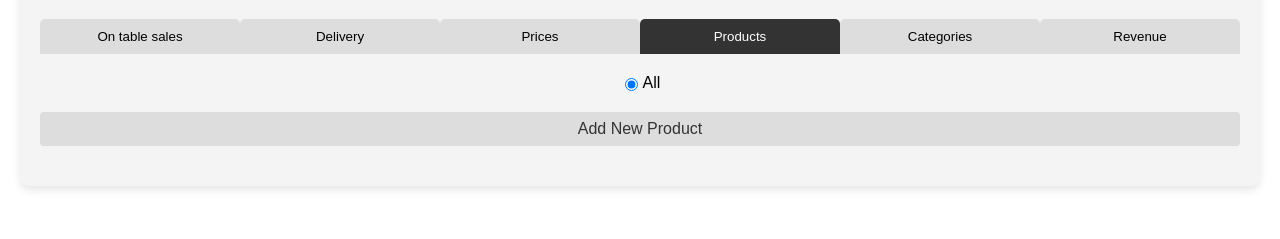
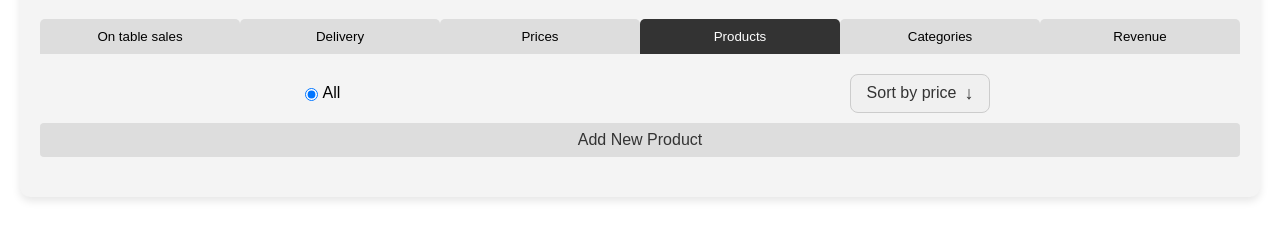
Before and after one commit to ArtemiyPank/KioskWebCheckOut, a website: page public/overview/overview.html in a window 1280 px wide. Both pictures are taken after a click on the button "Products". Shown: the part 89-328 px from the top of the page. Drawn offline with Linux system fonts and the light colour scheme; no server answers.

Commit message:
Product sorting has been added to the overview

```diff
--- a/db.js
+++ b/db.js
@@ -51,7 +51,7 @@ function generateImageName(productsName) {
     .replace(/\s+/g, '-') // Заменяем пробелы на дефисы
     .replace(/-+/g, '-'); // Заменяем несколько дефисов подряд на один
 
-    name += '-' + Date.now(); // метка времени (в миллисекундах) для уникальности
+  name += '-' + Date.now(); // метка времени (в миллисекундах) для уникальности
   return name;
 }
 
--- a/public/overview/overview.css
+++ b/public/overview/overview.css
@@ -385,6 +385,14 @@ table th {
     flex: 1;
     text-align: center;
   }
+
+  .sort-toggle {
+    width: 32px;
+  }
+
+  .sort-text {
+    display: none;
+  }
 }
 
 
@@ -402,3 +410,57 @@ table th {
   width: 40%;
   margin-top: 10px;
 }
+
+
+.filter-sort_container {
+  display: flex;
+  flex-direction: row;
+  align-items: center;
+  justify-content: space-around;
+  margin-bottom: 10px;
+}
+
+.filter_container {
+  display: flex;
+  flex-wrap: wrap;
+  gap: 10px;
+  margin-bottom: 20px;
+  justify-content: center;
+  margin: 0 10px;
+}
+
+
+.sort-toggle {
+  display: inline-flex;
+  align-items: center;
+  justify-content: center;
+  background-color: #f0f0f0;
+  border: 1px solid #ccc;
+  border-radius: 8px;
+  padding: 8px 16px;
+  cursor: pointer;
+  transition: all 0.3s ease;
+}
+
+.sort-toggle:hover {
+  background-color: #e0e0e0;
+  border-color: #999;
+}
+
+.sort-text {
+  font-size: 16px;
+  font-weight: 500;
+  color: #333;
+  margin-right: 8px;
+}
+
+.sort-arrow {
+  font-size: 18px;
+  font-weight: bold;
+  color: #333;
+  transition: transform 0.2s ease-in-out;
+}
+
+.sort-arrow.sort-desc {
+  transform: rotate(180deg);
+}
--- a/public/overview/overview.html
+++ b/public/overview/overview.html
@@ -38,12 +38,21 @@
       <div id="prices-table"></div>
     </div>
     <div id="products" class="tab-content">
-      <!-- Контейнер для фильтра по категориям -->
-      <div id="overview-category-filter" class="filter_container">
+      <div class="filter-sort_container">
+        <div id="category-filter" class="filter_container">
           <label>
-          <input type="radio" name="overview-category" value="all" checked>
+            <input type="radio" name="category" value="all" checked>
             All
           </label>
+          <!-- Радиокнопки для категорий будут добавлены здесь через JavaScript -->
+        </div>
+
+        <div class="sort-container">
+          <div class="sort-toggle" onclick="toggleSortOrder()">
+            <span class="sort-text">Sort by price</span>
+            <span id="sort-arrow" class="sort-arrow">↓</span>
+          </div>
+        </div>
       </div>
 
       <!-- Кнопка для добавления нового товара -->
@@ -51,6 +60,8 @@
 
       <!-- Контейнер для отображения продуктов -->
       <div id="overview-products-container"></div>
+    </div>
+
   </div>
   <div id="categories" class="tab-content">
     <button id="add-new-category-button" onclick="openAddCategoryModal()">Add New Category</button>
--- a/public/overview/overview.js
+++ b/public/overview/overview.js
@@ -1,3 +1,6 @@
+let currentProducts = [];
+let currentSortOrder = 'asc';
+
 // Функция для открытия вкладок
 function openTab(event, tabId) {
   const tabContents = document.querySelectorAll('.tab-content');
@@ -64,7 +67,7 @@ async function loadOverviewCategories() {
   try {
     const response = await fetch('/api/categories');
     const categories = await response.json();
-    const categoryFilter = document.getElementById('overview-category-filter');
+    const categoryFilter = document.getElementById('category-filter');
 
     // Очищаем и добавляем категории в фильтр
     categoryFilter.innerHTML = `
@@ -94,8 +97,9 @@ async function loadOverviewCategories() {
 async function loadOverviewProducts() {
   try {
     const response = await fetch('/api/products');
-    const products = await response.json();
-    displayOverviewProducts(products);
+    currentProducts = await response.json();
+    sortProducts(currentSortOrder)
+    displayOverviewProducts(currentProducts);
   } catch (error) {
     console.error("Error loading products:", error);
   }
@@ -219,7 +223,7 @@ function displayOverviewProducts(products) {
           </div>
       `;
     container.appendChild(productElement);
-      if(product.IsHide) toggleProductVisibility(product.id);
+    if (product.IsHide) toggleProductVisibility(product.id);
   });
 }
 
@@ -233,6 +237,35 @@ function filterOverviewProductsByCategory() {
     const productCategory = product.getAttribute('data-category');
     product.style.display = (selectedCategory === 'all' || productCategory === selectedCategory) ? 'block' : 'none';
   });
+}
+
+function toggleSortOrder() {
+  const sortArrow = document.getElementById('sort-arrow');
+
+  // Переключение порядка сортировки
+  if (currentSortOrder === 'asc') {
+    // если сейчас сортировка по возрастанию, то при переключении должна быть сортировка по убыванию
+    sortProducts('desc');
+    currentSortOrder = 'desc';
+    sortArrow.classList.add('sort-desc');
+  } else {
+    // если сейчас сортировка по убыванию, то при переключении должна быть сортировка по возрастанию
+    sortProducts('asc');
+    currentSortOrder = 'asc';
+    sortArrow.classList.remove('sort-desc');
+  }
+
+  // Обновление отображения продуктов
+  displayOverviewProducts(currentProducts);
+}
+
+// Сортировка продуктов
+function sortProducts(sortType) {
+  if (sortType === 'asc') {
+    currentProducts.sort((a, b) => a.price - b.price);
+  } else if (sortType === 'desc') {
+    currentProducts.sort((a, b) => b.price - a.price);
+  }
 }
 
 // Функция отображения таблицы выручки
--- a/public/products/index.css
+++ b/public/products/index.css
@@ -181,7 +181,6 @@ h1 {
 }
 
 
-
 .sort-toggle {
   display: inline-flex;
   align-items: center;
```
Also changed, not shown: public/products/index.html (+0 -1 lines), public/products/index.js (line endings or trailing spaces). Lines whose indentation alone changed are shown as unchanged.
